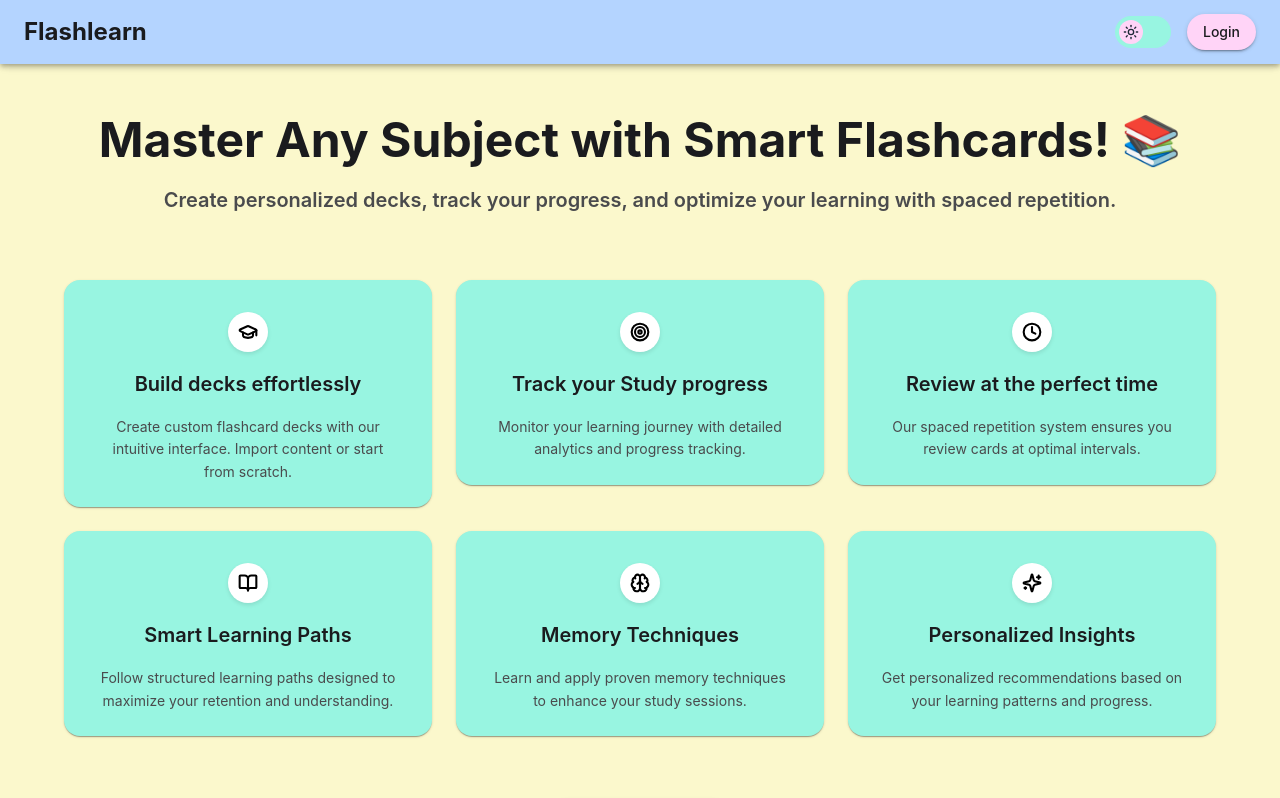
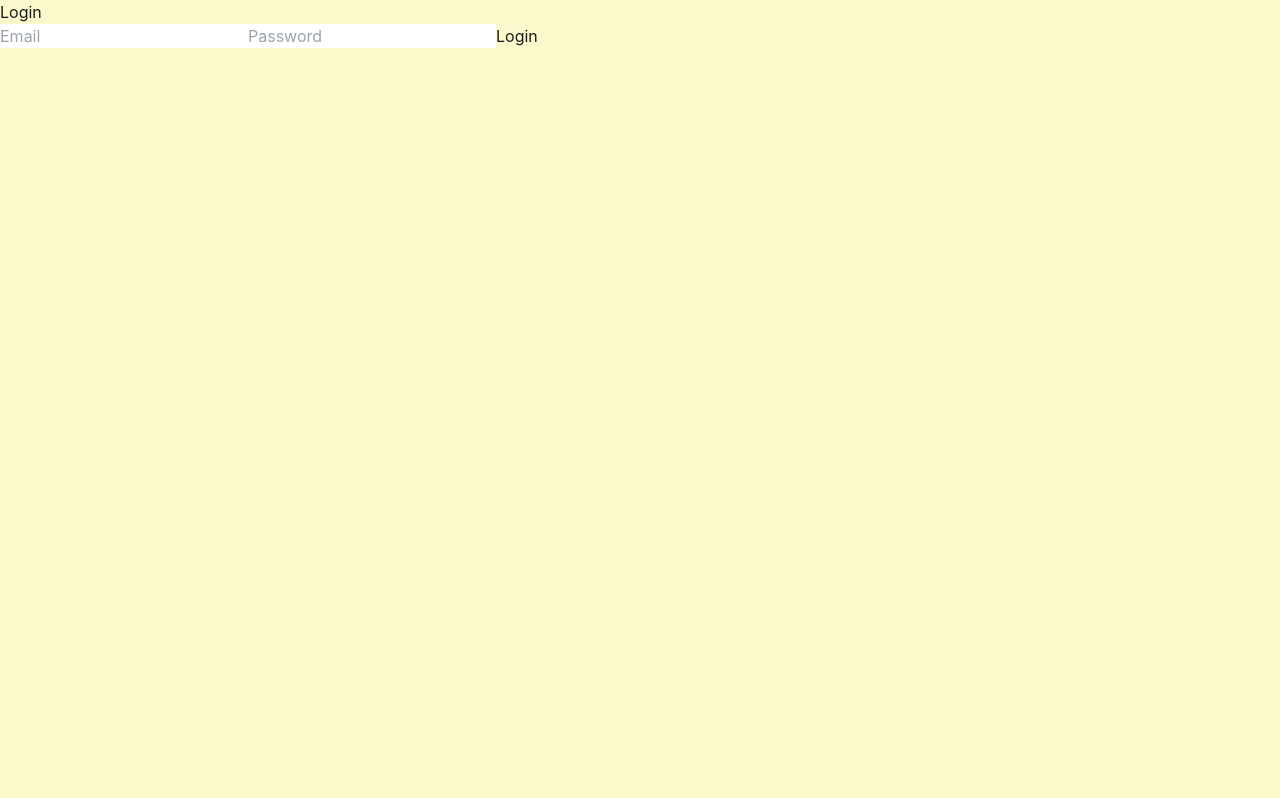
Before and after one commit to kabakadev/flashcard-prototype, a React (Vite) app: page /login in a window 1280 px wide. Shown: the top 798 px of the page. Built offline with nearby package versions, Linux system fonts and the light colour scheme.

Commit message:
implemented routing and Login

```diff
--- a/package.json
+++ b/package.json
@@ -18,7 +18,8 @@
     "lucide-react": "^0.475.0",
     "prop-types": "^15.8.1",
     "react": "^19.0.0",
-    "react-dom": "^19.0.0"
+    "react-dom": "^19.0.0",
+    "react-router-dom": "^7.2.0"
   },
   "devDependencies": {
     "@eslint/js": "^9.19.0",
--- a/src/App.jsx
+++ b/src/App.jsx
@@ -1,10 +1,27 @@
 import { ThemeProvider } from "./components/ThemeComponents/ThemeProvider"
 import Homepage from "./components/HomePage"
+import Login from "./components/Authentication/Login"
+import Dashboard from "./components/Dashboard";
+import {
+  BrowserRouter as Router,
+  Routes,
+  Route,
+  Navigate,
+} from "react-router-dom";
+
 
 export default function App() {
   return (
     <ThemeProvider>
-      <Homepage />
+    <Router>
+      <Routes>
+        <Route path='/' element={ <Homepage />} />
+        <Route path="/login" element={<Login />} />
+         <Route path="/dashboard" element={<Dashboard />} />
+      </Routes>
+
+    </Router>
     </ThemeProvider>
+
   )
 }
--- /dev/null
+++ b/src/components/Authentication/Login.jsx
@@ -0,0 +1,61 @@
+import { useState } from "react";
+import { useNavigate } from "react-router-dom";
+
+const Login = () => {
+  const [email, setEmail] = useState("");
+  const [password, setPassword] = useState("");
+  const [error, setError] = useState(null);
+  const navigate = useNavigate();
+
+
+  const handleLogin = async (e) => {
+    e.preventDefault();
+    setError(null);
+
+    try {
+      const response = await fetch("http://localhost:5000/login", {
+        method: "POST",
+        headers: { "Content-Type": "application/json" },
+        body: JSON.stringify({ email, password }),
+      });
+
+      const data = await response.json();
+
+      if (response.ok) {
+        localStorage.setItem("token", data.token); // Store JWT token
+        alert("Login successful!");
+        navigate("/dashboard"); // Redirect after login
+      } else {
+        setError(data.error || "Login failed");
+      }
+    } catch (error) {
+      setError("Something went wrong. Please try again.");
+    }
+  };
+
+  return (
+    <div>
+      <h2>Login</h2>
+      {error && <p style={{ color: "red" }}>{error}</p>}
+      <form onSubmit={handleLogin}>
+        <input
+          type="email"
+          placeholder="Email"
+          value={email}
+          onChange={(e) => setEmail(e.target.value)}
+          required
+        />
+        <input
+          type="password"
+          placeholder="Password"
+          value={password}
+          onChange={(e) => setPassword(e.target.value)}
+          required
+        />
+        <button type="submit">Login</button>
+      </form>
+    </div>
+  );
+};
+
+export default Login;
--- /dev/null
+++ b/src/components/Dashboard.jsx
@@ -0,0 +1,45 @@
+import { useEffect, useState } from "react";
+import { useNavigate } from "react-router-dom";
+
+const Dashboard = () => {
+  const [user, setUser] = useState(null);
+  const token = localStorage.getItem("token");
+  const navigate = useNavigate();
+
+  useEffect(() => {
+    if (!token) {
+        navigate("/login"); // Redirect if not logged in
+      return;
+    }
+
+    fetch("http://localhost:5000/user", {
+      method: "GET",
+      headers: {
+        "Content-Type": "application/json",
+        Authorization: `Bearer ${token}`, // Attach token
+      },
+    })
+      .then((res) => {
+        console.log("Response received:",res)
+        return res.json()
+      })
+      .then((data) => {
+        console.log(data)
+        setUser(data.username)
+      })
+      .catch(() => {
+        alert("Session expired. Please log in again.");
+        localStorage.removeItem("token");
+        navigate("/login");
+      });
+  }, [token]);
+
+  return (
+    <div>
+      <h2>Dashboard</h2>
+      {user ? <p>Welcome, {user}!</p> : <p>Loading...</p>}
+    </div>
+  );
+};
+
+export default Dashboard;
--- a/src/components/HomePage.jsx
+++ b/src/components/HomePage.jsx
@@ -7,6 +7,7 @@ import ThemeToggle from "./ThemeComponents/ThemeToggle"
 import FlashCard from "./homepageComponents/FlashCard"
 import ProgressStats from "./homepageComponents/ProgressStats"
 import FeatureCard from "./homepageComponents/FeatureCard"
+import { useNavigate } from "react-router-dom";
 
 // Sample data remains the same
 const sampleCards = [
@@ -61,6 +62,7 @@ const features = [
 ]
 
 export default function Homepage() {
+  const navigate = useNavigate();
   return (
     <div
       style={{
@@ -96,6 +98,7 @@ export default function Homepage() {
               component={motion.button}
               whileHover={{ scale: 1.02 }}
               whileTap={{ scale: 0.98 }}
+              onClick={() => navigate("/login")}
             >
               Login
             </Button>
```
Also changed, not shown: 1 other file (tests, documents, lock files or other folders).
